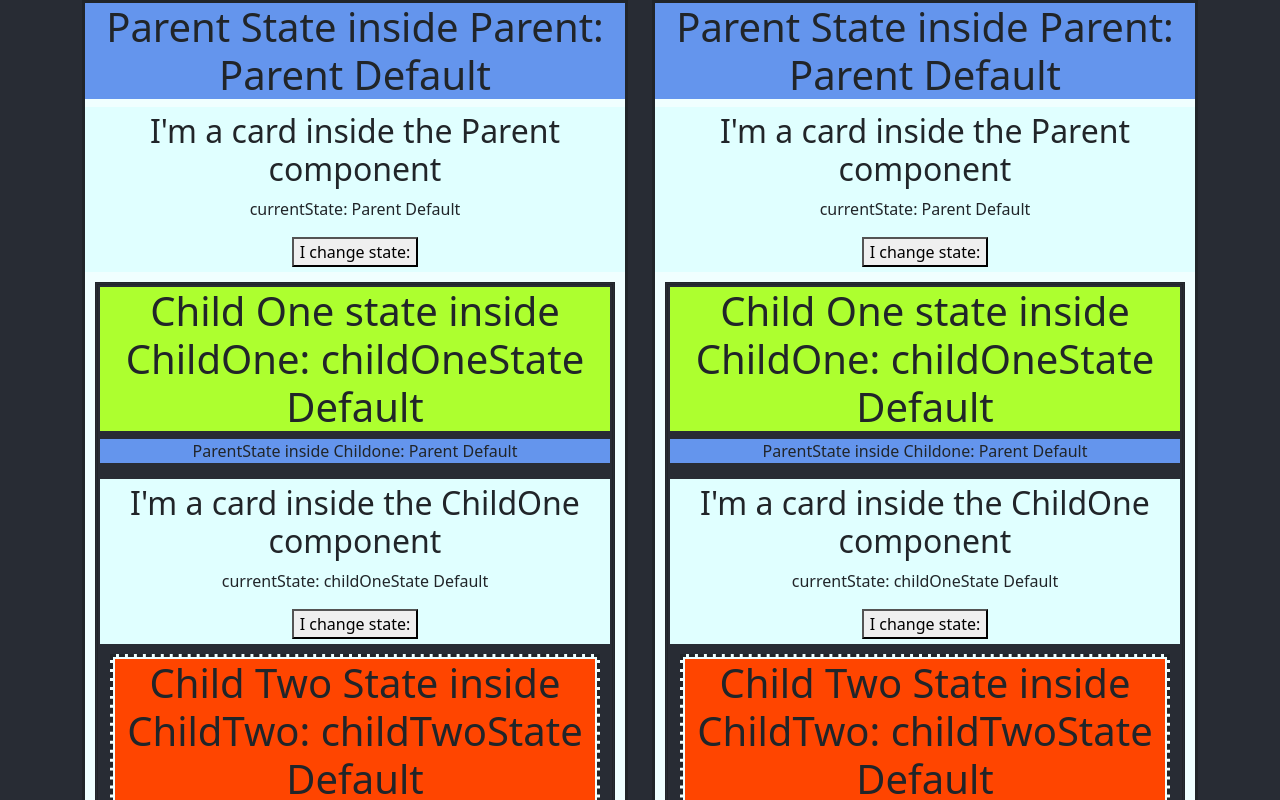
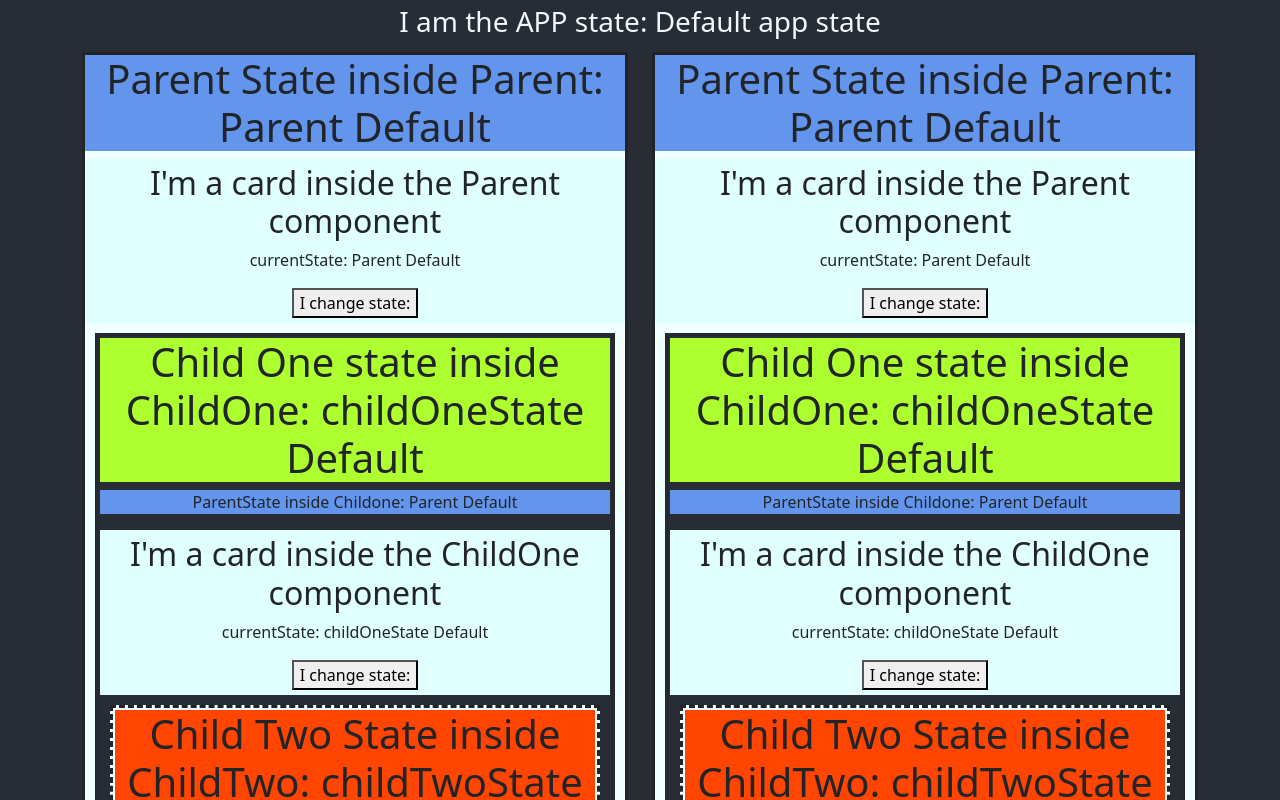
Before and after one commit to benochi/propdrill, a React (Create React App) app: page / in a window 1280 px wide. Shown: the top 800 px of the page. Built offline with nearby package versions, Linux system fonts and the light colour scheme.

Commit message:
added app state example and mild styling contrast

```diff
--- a/src/App.css
+++ b/src/App.css
@@ -37,6 +37,10 @@
     transform: rotate(360deg);
   }
 }
+.AppTitle{
+  color: aliceblue;
+  padding: 5px;
+}
 
 .Parent {
   border-style: solid;
--- a/src/App.js
+++ b/src/App.js
@@ -8,6 +8,7 @@ function App() {
 
   return (
     <div className="App">
+      <h3 className="AppTitle">I am the APP state: {appState}</h3>
       <Container>
         <Row>
           <Col>
```
